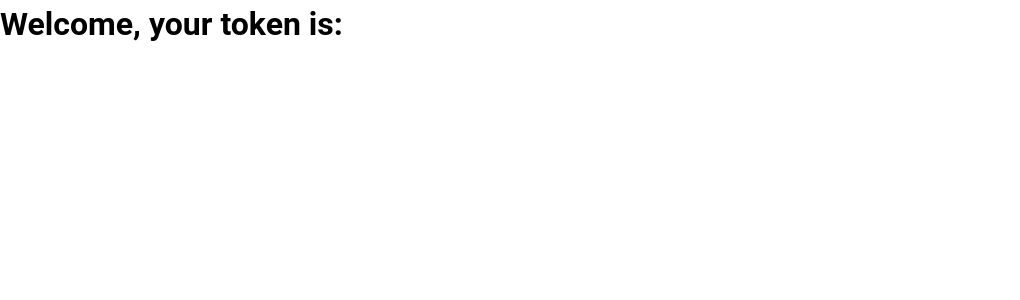
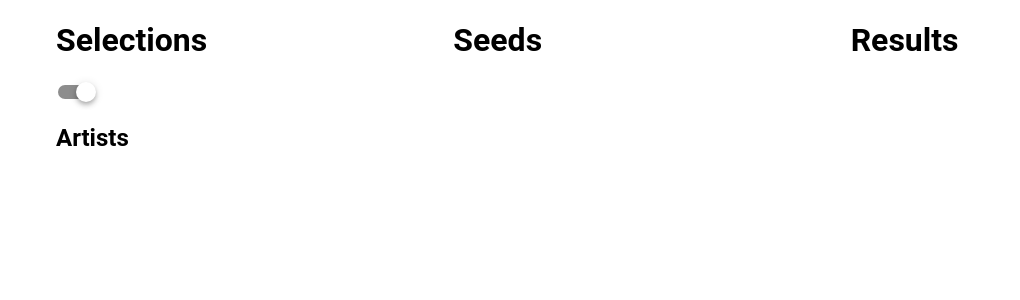
Before and after one commit to sbentleywd/vue3-spotify, a Vue app: page / in a window 1280 px wide. Shown: the top 300 px of the page, without its empty margins (0-1020 px from the left). Built offline with nearby package versions, Linux system fonts and the light colour scheme; sample sign-in values are in the browser's storage.

Commit message:
Component setup

```diff
--- a/src/App.vue
+++ b/src/App.vue
@@ -1,6 +1,8 @@
 <script setup lang="ts">
-import { ref, onMounted } from 'vue'
+import { onMounted } from 'vue'
 import { useAuthStore } from './stores/auth'
+import Welcome from './components/Welcome.vue'
+import MainSection from './components/MainSection.vue'
 const store = useAuthStore()
 
 onMounted(() => {
@@ -9,7 +11,10 @@ onMounted(() => {
 </script>
 
 <template>
-  <h1>Welcome, your token is: {{ store.token }}</h1>
+  <v-container>
+    <Welcome v-if="!store.authorised"/>
+    <MainSection v-else />
+  </v-container>
 </template>
 
 <style scoped></style>
--- /dev/null
+++ b/src/components/MainSection.vue
@@ -0,0 +1,21 @@
+<script setup lang="ts">
+import SeedSelection from './Selection/SeedSelection.vue'
+import Seeds from './Seeds.vue'
+import Results from './Results.vue'
+</script>
+
+<template>
+  <v-row>
+    <v-col cols="4">
+      <SeedSelection />
+    </v-col>
+    <v-col cols="4">
+      <Seeds />
+    </v-col>
+    <v-col cols="4">
+      <Results />
+    </v-col>
+  </v-row>
+</template>
+
+<style scoped></style>
--- /dev/null
+++ b/src/components/Results.vue
@@ -0,0 +1,9 @@
+<script setup lang="ts">
+
+</script>
+
+<template>
+  <h1>Results</h1>
+</template>
+
+<style scoped></style>
--- /dev/null
+++ b/src/components/Seeds.vue
@@ -0,0 +1,7 @@
+<script setup lang="ts"></script>
+
+<template>
+  <h1>Seeds</h1>
+</template>
+
+<style scoped></style>
--- /dev/null
+++ b/src/components/Selection/Artists.vue
@@ -0,0 +1,7 @@
+<script setup lang="ts"></script>
+
+<template>
+  <h2>Artists</h2>
+</template>
+
+<style scoped></style>
--- /dev/null
+++ b/src/components/Selection/SeedSelection.vue
@@ -0,0 +1,17 @@
+<script setup lang="ts">
+import { ref } from 'vue'
+import Artists from './Artists.vue'
+import Tracks from './Tracks.vue'
+const model = ref('Artists')
+</script>
+
+<template>
+  <div>
+    <h1>Selections</h1>
+    <v-switch v-model="model" hide-details true-value="Artists" false-value="Tracks" />
+    <Artists v-if="model === 'Artists'" />
+    <Tracks v-else />
+  </div>
+</template>
+
+<style scoped></style>
--- /dev/null
+++ b/src/components/Selection/Tracks.vue
@@ -0,0 +1,7 @@
+<script setup lang="ts"></script>
+
+<template>
+  <h2>Tracks</h2>
+</template>
+
+<style scoped></style>
--- /dev/null
+++ b/src/components/Welcome.vue
@@ -0,0 +1,9 @@
+<script setup lang="ts">
+
+</script>
+
+<template>
+  <h1>Welcome, please login to spotify to use the app</h1>
+</template>
+
+<style scoped></style>
```
